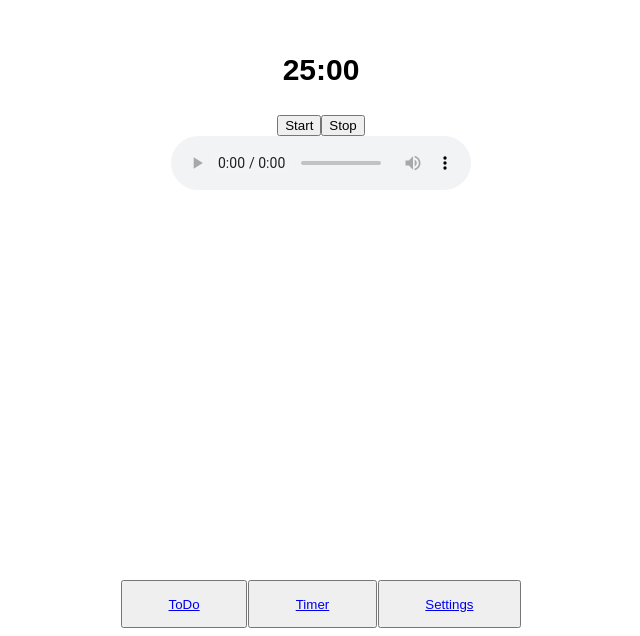
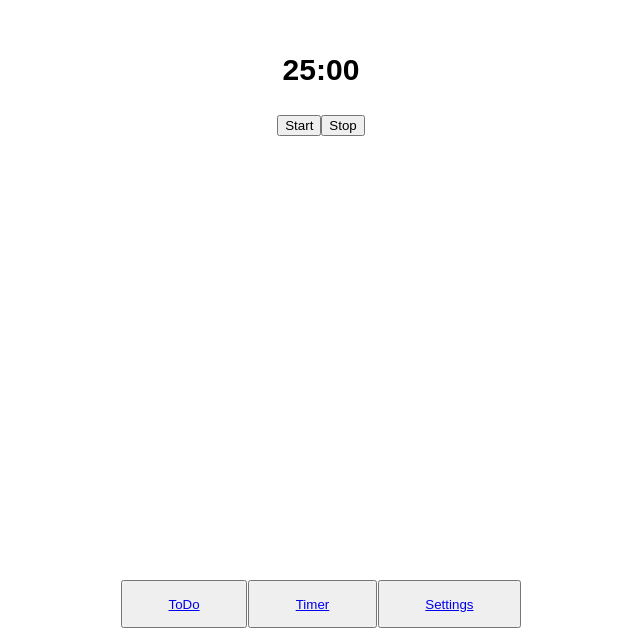
Before and after one commit to timodilg/capstone-project, a React (Create React App) app: page /timer in a window 1280 px wide. Shown: the part 180-816 px from the top of the page, without its empty margins (319-959 px from the left). Built offline with nearby package versions, Linux system fonts and the light colour scheme.

Commit message:
Add autoplay to soundfile

```diff
--- a/src/components/Sound.js
+++ b/src/components/Sound.js
@@ -1,12 +1,8 @@
 import React from 'react'
-import * as timerStates from './timerStates'
+// import * as timerStates from './timerStates'
 
 export default function Sound() {
   const whitenoise = require('../sounds/whitenoise.mp3')
 
-  return (
-    <>
-      <audio src={whitenoise} controls autoPlay></audio>
-    </>
-  )
+  return <audio src={whitenoise} autoPlay />
 }
--- a/src/pages/Timer.js
+++ b/src/pages/Timer.js
@@ -68,6 +68,11 @@ class Timer extends Component {
     })
   }
 
+  // playAudio() {
+  //   const whitenoise = require('../sounds/whitenoise.mp3')
+  //   return <audio src={whitenoise} autoPlay />
+  // }
+
   render() {
     return (
       <TimerStyled>
```
